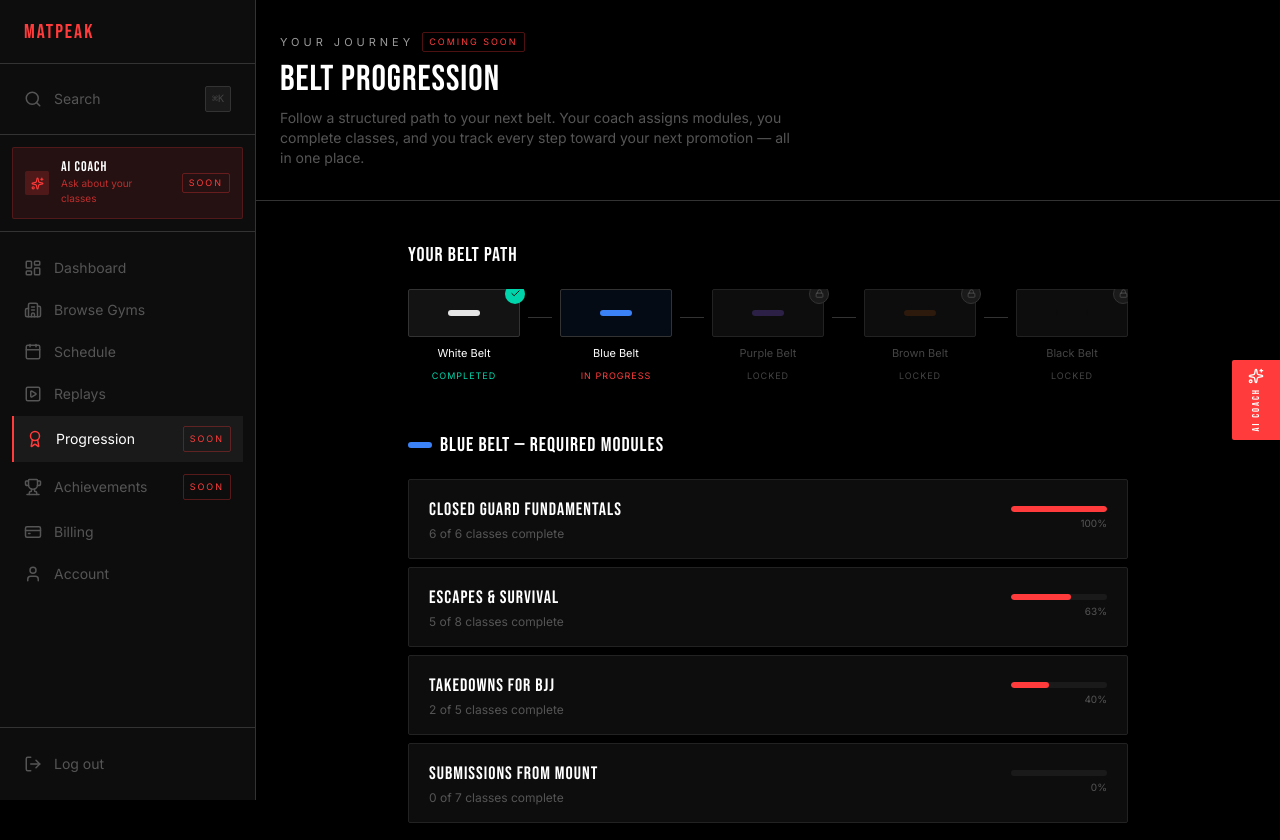
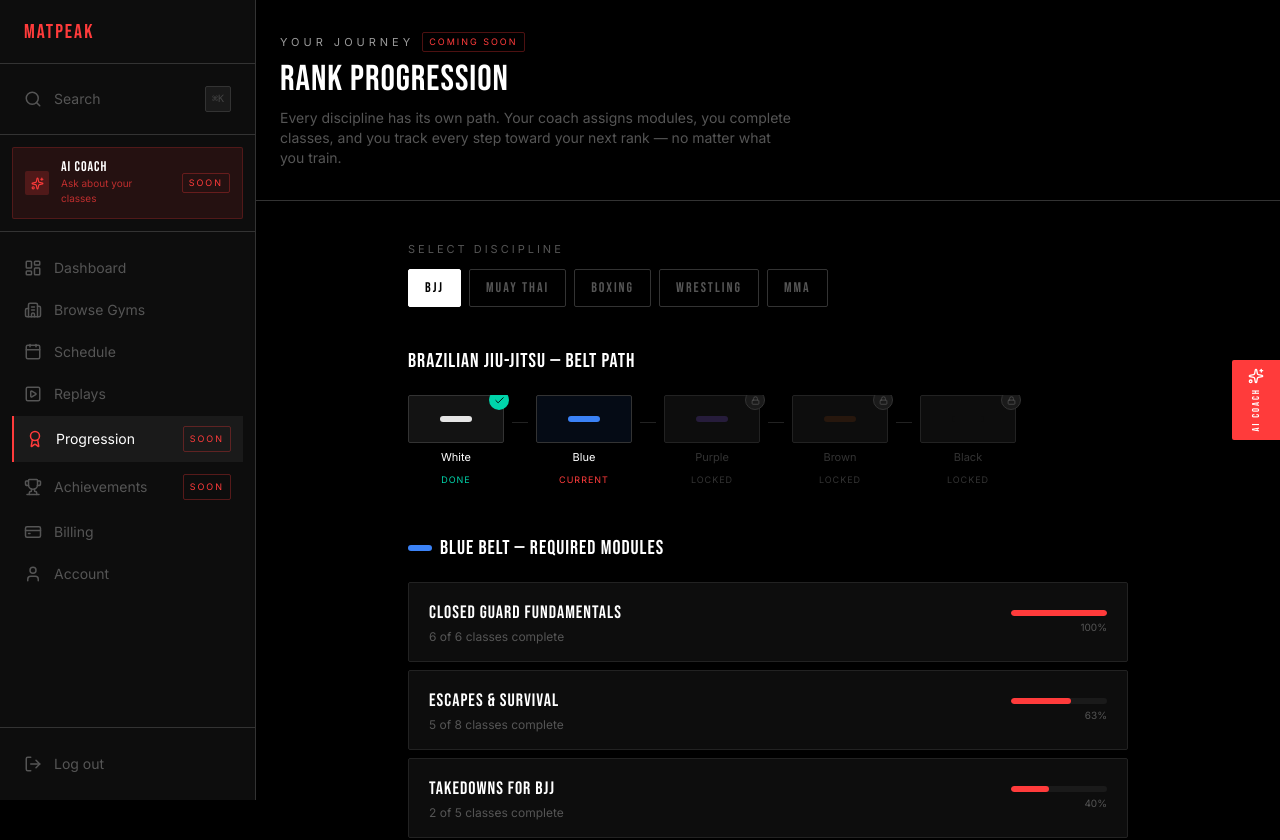
Before and after one commit to vanshdubey18/live-stream, a Next.js app: page /dashboard/progression in a window 1280 px wide. Shown: the top 840 px of the page. Built offline with nearby package versions, Linux system fonts and the light colour scheme.

Commit message:
Progression: discipline-aware ranks — belts for BJJ, armbands for Muay Thai, levels for Boxing/Wrestling/MMA

```diff
--- a/src/app/(member)/dashboard/progression/page.tsx
+++ b/src/app/(member)/dashboard/progression/page.tsx
@@ -1,27 +1,112 @@
 'use client'
 
 import { motion } from 'framer-motion'
+import { useState } from 'react'
 import MemberSidebar from '@/components/layout/MemberSidebar'
 import { Lock, Check, Award } from 'lucide-react'
 
-// Preview of the upcoming belt-progression curriculum feature.
-// Static teaser data — no backend yet.
-const BELTS = [
-  { name: 'White Belt', color: '#E5E5E5', state: 'done', label: 'Completed' },
-  { name: 'Blue Belt', color: '#3B82F6', state: 'active', label: 'In progress' },
-  { name: 'Purple Belt', color: '#8B5CF6', state: 'locked', label: 'Locked' },
-  { name: 'Brown Belt', color: '#92400E', state: 'locked', label: 'Locked' },
-  { name: 'Black Belt', color: '#111111', state: 'locked', label: 'Locked' },
-]
+// Each discipline has its own ranking system
+const DISCIPLINES: Record<string, {
+  label: string
+  rankLabel: string
+  ranks: { name: string; color: string }[]
+  sampleModules: { title: string; classes: number; done: number }[]
+}> = {
+  BJJ: {
+    label: 'Brazilian Jiu-Jitsu',
+    rankLabel: 'Belt',
+    ranks: [
+      { name: 'White',  color: '#E5E5E5' },
+      { name: 'Blue',   color: '#3B82F6' },
+      { name: 'Purple', color: '#8B5CF6' },
+      { name: 'Brown',  color: '#92400E' },
+      { name: 'Black',  color: '#111111' },
+    ],
+    sampleModules: [
+      { title: 'Closed Guard Fundamentals', classes: 6, done: 6 },
+      { title: 'Escapes & Survival',        classes: 8, done: 5 },
+      { title: 'Takedowns for BJJ',         classes: 5, done: 2 },
+      { title: 'Submissions from Mount',    classes: 7, done: 0 },
+    ],
+  },
+  'Muay Thai': {
+    label: 'Muay Thai',
+    rankLabel: 'Armband',
+    ranks: [
+      { name: 'White',  color: '#E5E5E5' },
+      { name: 'Yellow', color: '#FFD60A' },
+      { name: 'Orange', color: '#FF9500' },
+      { name: 'Green',  color: '#00D4AA' },
+      { name: 'Blue',   color: '#3B82F6' },
+      { name: 'Red',    color: '#FF3B3B' },
+    ],
+    sampleModules: [
+      { title: 'Stance & Footwork',       classes: 4, done: 4 },
+      { title: 'Jab, Cross, Hook, Elbow', classes: 6, done: 3 },
+      { title: 'Teep & Push Kick',        classes: 5, done: 1 },
+      { title: 'Clinch & Knee Work',      classes: 6, done: 0 },
+    ],
+  },
+  Boxing: {
+    label: 'Boxing',
+    rankLabel: 'Level',
+    ranks: [
+      { name: 'Beginner',     color: '#E5E5E5' },
+      { name: 'Novice',       color: '#FFD60A' },
+      { name: 'Intermediate', color: '#FF9500' },
+      { name: 'Advanced',     color: '#FF3B3B' },
+      { name: 'Pro',          color: '#FFD700' },
+    ],
+    sampleModules: [
+      { title: 'Guard & Head Movement', classes: 5, done: 5 },
+      { title: 'Basic Combinations',    classes: 6, done: 2 },
+      { title: 'Footwork Patterns',     classes: 4, done: 1 },
+      { title: 'Body Work & Counter',   classes: 5, done: 0 },
+    ],
+  },
+  Wrestling: {
+    label: 'Wrestling',
+    rankLabel: 'Level',
+    ranks: [
+      { name: 'Beginner',     color: '#E5E5E5' },
+      { name: 'Novice',       color: '#FFD60A' },
+      { name: 'Intermediate', color: '#FF9500' },
+      { name: 'Advanced',     color: '#FF3B3B' },
+      { name: 'Competitor',   color: '#6B7FFF' },
+    ],
+    sampleModules: [
+      { title: 'Level Changes & Shots', classes: 5, done: 3 },
+      { title: 'Takedown Defense',      classes: 6, done: 1 },
+      { title: 'Mat Returns',           classes: 4, done: 0 },
+      { title: 'Top Control & Turns',   classes: 5, done: 0 },
+    ],
+  },
+  MMA: {
+    label: 'MMA',
+    rankLabel: 'Level',
+    ranks: [
+      { name: 'Beginner',     color: '#E5E5E5' },
+      { name: 'Amateur',      color: '#FFD60A' },
+      { name: 'Intermediate', color: '#FF9500' },
+      { name: 'Advanced',     color: '#FF3B3B' },
+      { name: 'Pro',          color: '#FFD700' },
+    ],
+    sampleModules: [
+      { title: 'Striking Fundamentals', classes: 6, done: 4 },
+      { title: 'Takedowns & Clinch',    classes: 6, done: 2 },
+      { title: 'Ground & Pound',        classes: 5, done: 0 },
+      { title: 'Submission Defense',    classes: 5, done: 0 },
+    ],
+  },
+}
 
-const SAMPLE_MODULES = [
-  { title: 'Closed Guard Fundamentals', classes: 6, done: 6 },
-  { title: 'Escapes & Survival', classes: 8, done: 5 },
-  { title: 'Takedowns for BJJ', classes: 5, done: 2 },
-  { title: 'Submissions from Mount', classes: 7, done: 0 },
-]
+const ACTIVE_RANK_INDEX = 1 // second rank = "in progress" for preview
 
 export default function ProgressionPage() {
+  const disciplineKeys = Object.keys(DISCIPLINES)
+  const [selected, setSelected] = useState('BJJ')
+  const disc = DISCIPLINES[selected]
+
   return (
     <div className="min-h-screen bg-black flex">
       <MemberSidebar active="Progression" />
@@ -37,76 +122,108 @@ export default function ProgressionPage() {
               Coming Soon
             </span>
           </div>
-          <h1 className="font-bebas text-4xl text-white tracking-[1px]">Belt Progression</h1>
+          <h1 className="font-bebas text-4xl text-white tracking-[1px]">Rank Progression</h1>
           <p className="font-inter text-sm text-[#555555] mt-2 max-w-lg">
-            Follow a structured path to your next belt. Your coach assigns modules, you complete classes, and you track every step toward your next promotion — all in one place.
+            Every discipline has its own path. Your coach assigns modules, you complete classes, and you track every step toward your next rank — no matter what you train.
           </p>
         </div>
 
         <div className="max-w-3xl mx-auto px-6 py-10 space-y-10">
 
-          {/* Belt path */}
+          {/* Discipline selector */}
           <motion.div
-            initial={{ opacity: 0, y: 16 }}
+            initial={{ opacity: 0, y: 12 }}
             animate={{ opacity: 1, y: 0 }}
-            transition={{ duration: 0.4 }}
+            transition={{ duration: 0.3 }}
           >
-            <p className="font-bebas text-xl text-white tracking-[1px] mb-5">Your Belt Path</p>
+            <p className="font-inter text-[11px] text-[#555555] uppercase tracking-[3px] mb-3">Select Discipline</p>
+            <div className="flex flex-wrap gap-2">
+              {disciplineKeys.map(d => (
+                <button
+                  key={d}
+                  onClick={() => setSelected(d)}
+                  className={`font-bebas tracking-[2px] text-sm px-4 py-2 rounded-sm border transition-all ${
+                    selected === d
+                      ? 'bg-white text-black border-white'
+                      : 'border-[#333333] text-[#555555] hover:text-white hover:border-[#555555]'
+                  }`}
+                >
+                  {d}
+                </button>
+              ))}
+            </div>
+          </motion.div>
+
+          {/* Rank path */}
+          <motion.div
+            key={selected}
+            initial={{ opacity: 0, y: 12 }}
+            animate={{ opacity: 1, y: 0 }}
+            transition={{ duration: 0.3 }}
+          >
+            <p className="font-bebas text-xl text-white tracking-[1px] mb-5">
+              {disc.label} — {disc.rankLabel} Path
+            </p>
             <div className="flex items-center gap-2 overflow-x-auto pb-2">
-              {BELTS.map((belt, i) => (
-                <div key={belt.name} className="flex items-center gap-2 shrink-0">
-                  <div className="flex flex-col items-center gap-2 w-28">
+              {disc.ranks.map((rank, i) => {
+                const state = i < ACTIVE_RANK_INDEX ? 'done' : i === ACTIVE_RANK_INDEX ? 'active' : 'locked'
+                return (
+                  <div key={rank.name} className="flex items-center gap-2 shrink-0">
+                    <div className="flex flex-col items-center gap-2 w-24">
                       <div
                         className={`w-full h-12 rounded-sm border flex items-center justify-center relative ${
-                        belt.state === 'locked' ? 'border-[#222222] bg-[#0D0D0D]' : 'border-[#333333]'
+                          state === 'locked' ? 'border-[#222222] bg-[#0D0D0D]' : 'border-[#333333]'
                         }`}
-                      style={{
-                        backgroundColor: belt.state === 'locked' ? undefined : `${belt.color}15`,
-                      }}
+                        style={{ backgroundColor: state !== 'locked' ? `${rank.color}15` : undefined }}
                       >
-                      <div className="w-8 h-1.5 rounded-full" style={{ backgroundColor: belt.color, opacity: belt.state === 'locked' ? 0.25 : 1 }} />
-                      {belt.state === 'done' && (
+                        <div
+                          className="w-8 h-1.5 rounded-full"
+                          style={{ backgroundColor: rank.color, opacity: state === 'locked' ? 0.2 : 1 }}
+                        />
+                        {state === 'done' && (
                           <div className="absolute -top-1.5 -right-1.5 w-5 h-5 rounded-full bg-[#00D4AA] flex items-center justify-center">
                             <Check size={11} className="text-black" />
                           </div>
                         )}
-                      {belt.state === 'locked' && (
+                        {state === 'locked' && (
                           <div className="absolute -top-1.5 -right-1.5 w-5 h-5 rounded-full bg-[#1A1A1A] border border-[#333333] flex items-center justify-center">
                             <Lock size={9} className="text-[#555555]" />
                           </div>
                         )}
                       </div>
-                    <p className={`font-inter text-[11px] text-center ${belt.state === 'locked' ? 'text-[#444444]' : 'text-white'}`}>
-                      {belt.name}
+                      <p className={`font-inter text-[11px] text-center leading-tight ${state === 'locked' ? 'text-[#333333]' : 'text-white'}`}>
+                        {rank.name}
                       </p>
                       <span className={`font-inter text-[9px] uppercase tracking-[1px] ${
-                      belt.state === 'done' ? 'text-[#00D4AA]' : belt.state === 'active' ? 'text-[#FF3B3B]' : 'text-[#444444]'
+                        state === 'done' ? 'text-[#00D4AA]' : state === 'active' ? 'text-[#FF3B3B]' : 'text-[#333333]'
                       }`}>
-                      {belt.label}
+                        {state === 'done' ? 'Done' : state === 'active' ? 'Current' : 'Locked'}
                       </span>
                     </div>
-                  {i < BELTS.length - 1 && (
-                    <div className="w-6 h-px bg-[#333333] shrink-0 -mt-9" />
+                    {i < disc.ranks.length - 1 && (
+                      <div className="w-4 h-px bg-[#222222] shrink-0 -mt-9" />
                     )}
                   </div>
-              ))}
+                )
+              })}
             </div>
           </motion.div>
 
-          {/* Current belt modules preview */}
+          {/* Current rank modules */}
           <motion.div
-            initial={{ opacity: 0, y: 16 }}
+            key={`${selected}-modules`}
+            initial={{ opacity: 0, y: 12 }}
             animate={{ opacity: 1, y: 0 }}
-            transition={{ duration: 0.4, delay: 0.1 }}
+            transition={{ duration: 0.3, delay: 0.08 }}
           >
             <div className="flex items-center gap-2 mb-5">
-              <div className="w-6 h-1.5 rounded-full bg-[#3B82F6]" />
-              <p className="font-bebas text-xl text-white tracking-[1px]">Blue Belt — Required Modules</p>
+              <div className="w-6 h-1.5 rounded-full" style={{ backgroundColor: disc.ranks[ACTIVE_RANK_INDEX].color }} />
+              <p className="font-bebas text-xl text-white tracking-[1px]">
+                {disc.ranks[ACTIVE_RANK_INDEX].name} {disc.rankLabel} — Required Modules
+              </p>
             </div>
-
-            <div className="space-y-2 relative">
-              {/* Blur overlay teaser */}
-              {SAMPLE_MODULES.map((m) => {
+            <div className="space-y-2">
+              {disc.sampleModules.map((m) => {
                 const pct = Math.round((m.done / m.classes) * 100)
                 return (
                   <div key={m.title} className="flex items-center gap-4 px-5 py-4 border border-[#222222] bg-[#0D0D0D] rounded-sm">
@@ -126,11 +243,11 @@ export default function ProgressionPage() {
             </div>
           </motion.div>
 
-          {/* Coming soon notice */}
+          {/* Preview notice */}
           <motion.div
             initial={{ opacity: 0 }}
             animate={{ opacity: 1 }}
-            transition={{ duration: 0.4, delay: 0.2 }}
+            transition={{ duration: 0.4, delay: 0.15 }}
             className="border border-[#FF3B3B]/20 bg-[#FF3B3B]/5 rounded-sm px-6 py-6 flex items-start gap-4"
           >
             <div className="w-10 h-10 rounded-sm bg-[#FF3B3B]/10 border border-[#FF3B3B]/20 flex items-center justify-center shrink-0">
@@ -139,7 +256,7 @@ export default function ProgressionPage() {
             <div>
               <p className="font-bebas text-lg text-white tracking-[1px]">This is a preview</p>
               <p className="font-inter text-sm text-[#999999] mt-1 leading-relaxed">
-                Belt progression is being built. Soon your coach will assign structured modules tied to real classes and replays, and you'll track your path to every promotion. The data above is just an example.
+                Rank progression is being built. Your coach will assign modules suited to your discipline — belts for BJJ, armbands for Muay Thai, levels for Boxing and Wrestling. All data above is an example.
               </p>
             </div>
           </motion.div>
```
Lines whose indentation alone changed are shown as unchanged.
